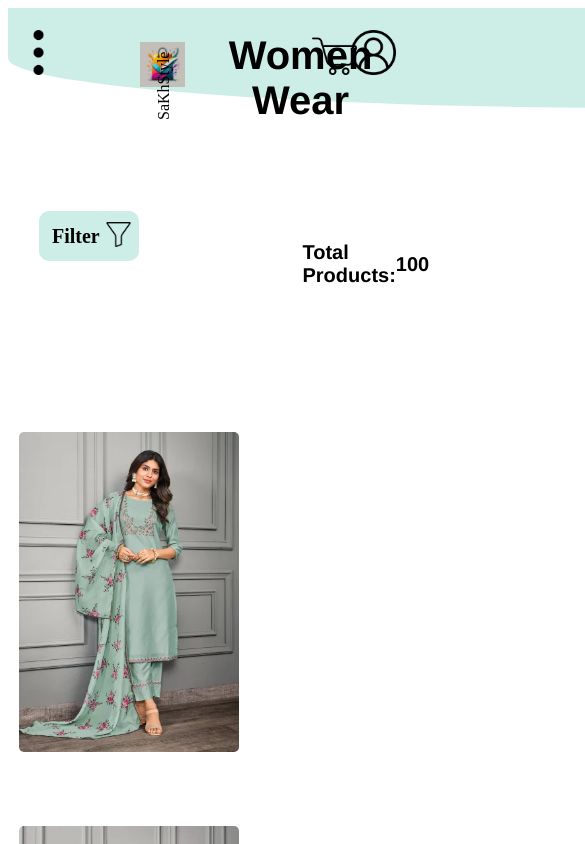
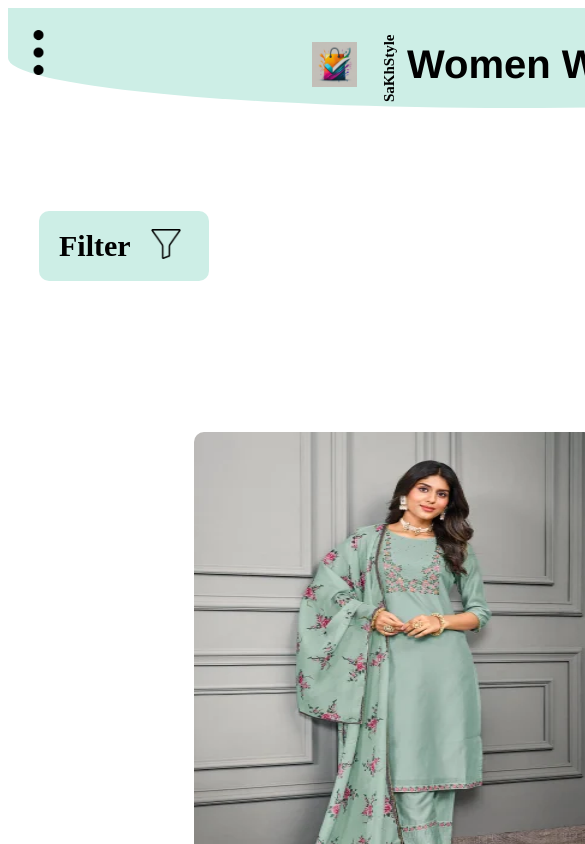
Before and after one commit to SadiaKhan004/SaKhStyle, a plain HTML site: page ecommerce-module2.html in a window 390 px wide. Shown: the top 844 px of the page, 585 px wide, since content can reach past the window. Drawn offline with Linux system fonts and the light colour scheme.

Commit message:
Update ecommerce-module2.html

```diff
--- a/ecommerce-module2.html
+++ b/ecommerce-module2.html
@@ -291,6 +291,153 @@
                 justify-content: flex-end;
             }
         }
+        @media (max-width: 760px) {
+            .header {
+            width: 260vw;
+
+        }
+
+        .header ul {
+            padding: 0;
+        margin-left: 50vw;
+        display: flex; /* Arrange elements horizontally */
+        flex-direction: row; /* Align elements from left to right */
+        align-items: center;
+        }
+
+        .header ul li {
+            list-style: none;
+            display: inline-block;
+            padding-left: 65px;
+            padding-right: 10px;
+            padding-top: 25px;
+        }
+
+        .header ul li a {
+            text-decoration: none;
+            font-family: 'Franklin Gothic Medium', 'Arial Narrow', Arial, sans-serif;
+            font-size: 26px;
+            color: black;
+            font-weight: bold;
+        }
+
+        .header ul li p {
+            font-size: 2.5vw; /* Adjust font size based on viewport width */
+        left: unset; /* Remove left positioning */
+         /* Add margin for spacing */
+        font-size: 15px;
+        font-weight: bolder;
+        top: 9%;
+        left: 100vw;
+        }
+        .header .womens-wear{
+            left: 70vw;
+            top: 2%;
+            width: 100vw;
+        }
+
+        #userprofile img {
+        width: 15vw; /* Adjust image size based on viewport width */
+        left: 235vw; /* Adjust left position */
+        top: 2%;
+      }
+
+      #sakh img{
+        left: 80vw;
+      }
+
+
+        #more img {
+            position: absolute;
+            left: 4%;
+            top: 3.5%;
+            width: 45px;
+        }
+
+        #trolly img {
+            width: 50px;
+            position: absolute;
+            top: 3%;
+            left: 210%;
+        }
+        .moreproduct{
+            top: 22%;
+            left: 160%;
+            width: 250px;
+            font-size: 30px;
+        }
+        .stock {
+            position: absolute;
+            top: 50%;
+            left: 60%;
+        }
+
+        .stock .set1 img, .stock .set2 img {
+            border-radius: 20px;
+            width: 400px;
+            height: 500px;
+            margin-left: -50px;
+            margin-right: 160px;
+            margin-bottom: 100px;
+        }
+        .womens-wear {
+            font-size: 40px;
+            font-weight: bolder;
+            font-family: 'Franklin Gothic Medium', 'Arial Narrow', Arial, sans-serif;
+            position: absolute;
+            left: 40%;
+        }
+        .Description {
+                top: 70%;
+                left: 170%;
+                width: 350px;
+            }
+
+            .Description1,
+            .Description2,
+            .Description3,
+            .Description4,
+            .Description5,
+            .Description6 {
+                font-size: 30px;
+                margin-bottom: 390px;
+                line-height: 30px;
+            }
+
+            .Description_ {
+                top: 325%;
+                left: 170%;
+                width: 350px;
+            }
+            .filtering {
+            left: 10%;
+            top: 25%;
+            width: 150px;
+            height: 50px;
+
+        }
+        .filter {
+            font-weight: bold;
+            font-size: 30px;
+
+        }
+
+        .filter,
+        .filtering img {
+            margin: 10px;
+        }
+
+        .filter-img {
+            width: 30px;
+        }
+        .loading-container {
+            top: 550%;
+            left: 100%;
+            width: 500px;
+        }
+
+    }
+
     </style>
 </head>
 
```
